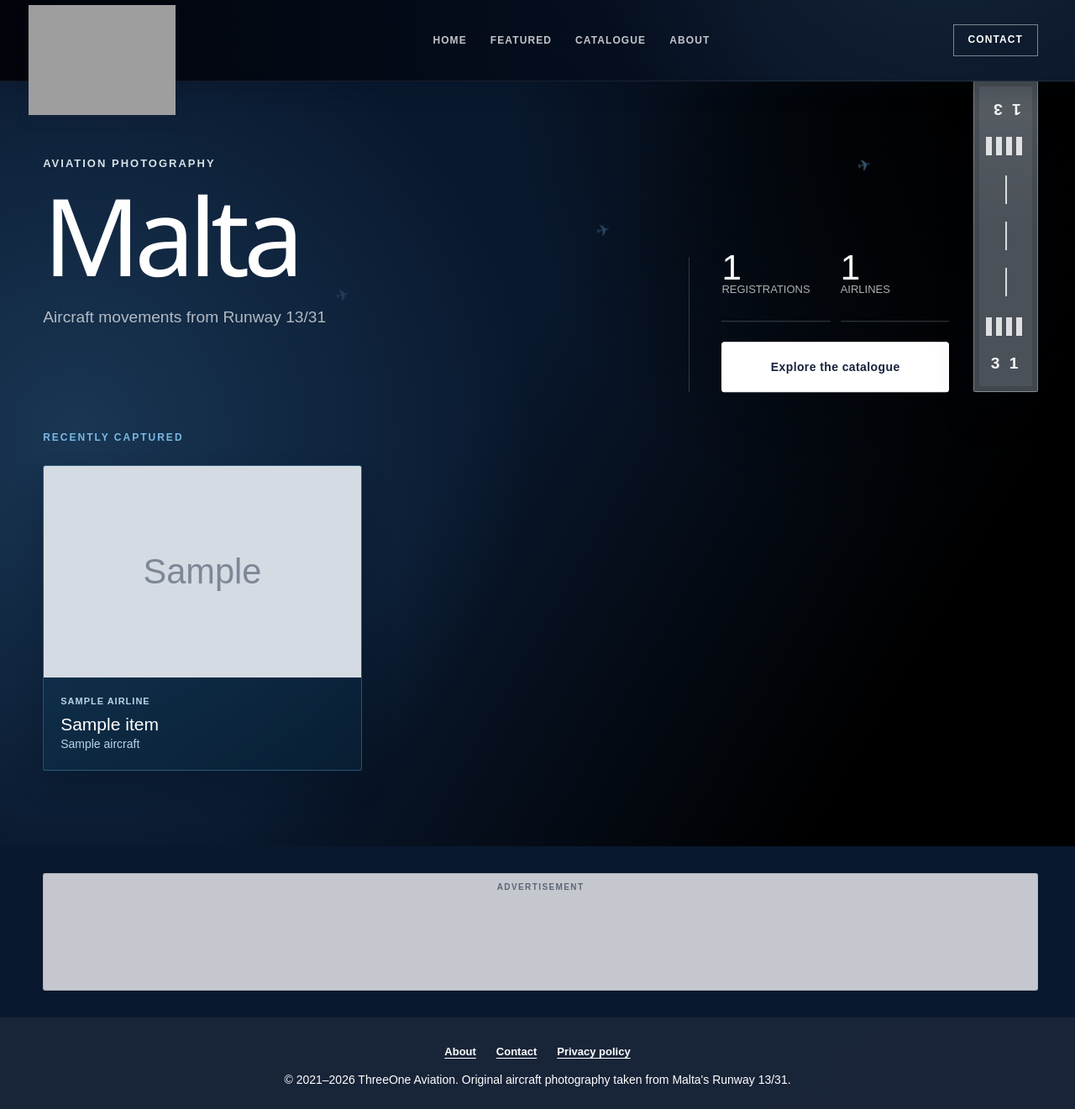
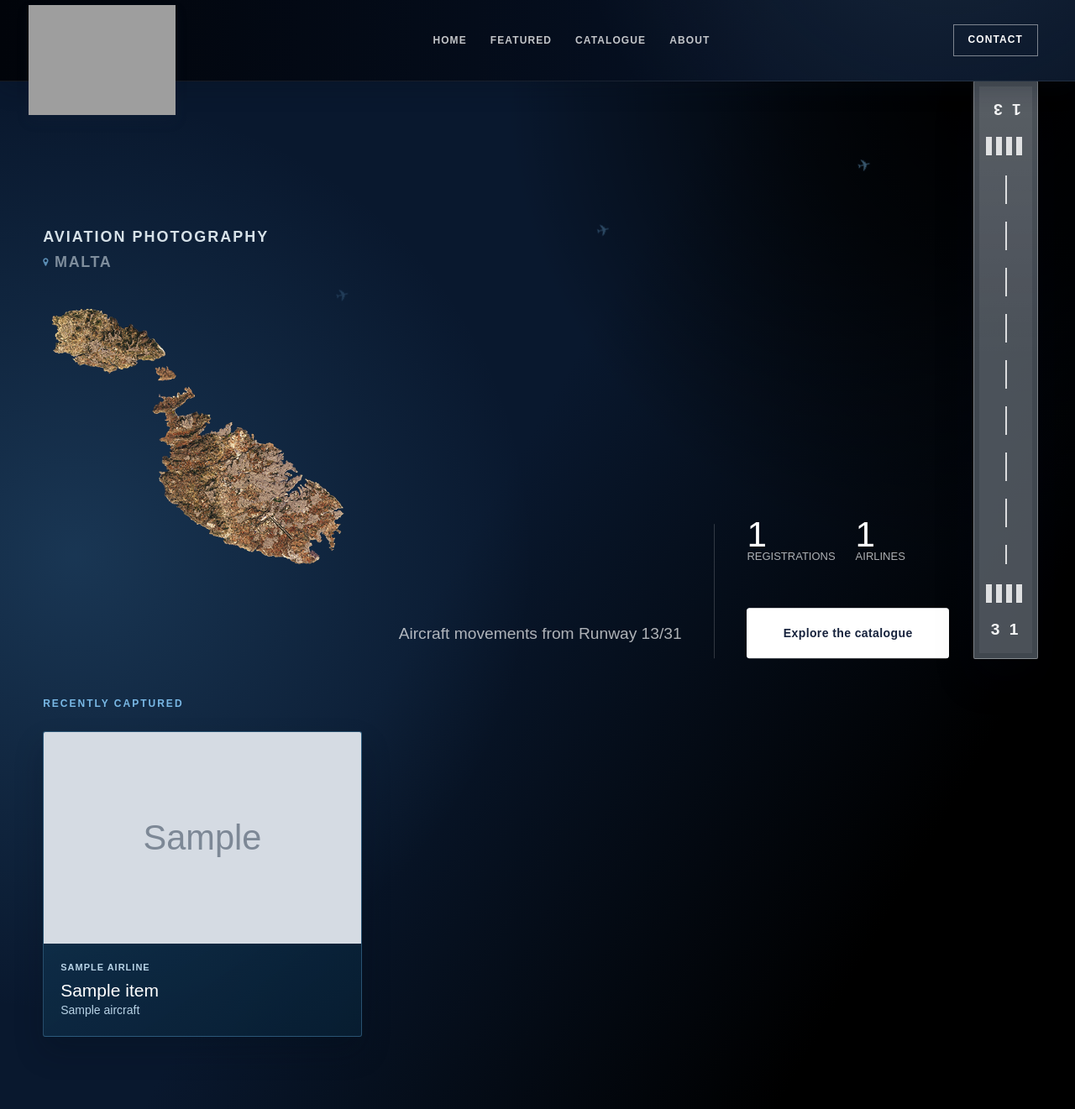
Before and after one commit to andreasant34/threeoneaviation-webapp, a Django app: template aviationwebapp/templates/home/index.html in a window 1280 px wide. Shown: the top 1321 px of the page at 84% size. Run offline with Django 5.2, Linux system fonts and the light colour scheme; the template is opened without the code that fills it: most values are stand-ins (such as "Sample title", 1, 10 or a date in 2020); grey boxes marked "Sample" are stand-in pictures; some web fonts are replaced; grey boxes are pictures that could not be loaded.

Commit message:
Homepage enhancements - Maltese Islands big image

```diff
--- a/aviationwebapp/static/css/site-content.css
+++ b/aviationwebapp/static/css/site-content.css
@@ -237,9 +237,10 @@ body {
     position: relative;
     z-index: 1;
     display: grid;
-    grid-template-columns: minmax(0, 1.45fr) minmax(310px, 0.55fr);
-    gap: clamp(52px, 8vw, 124px);
+    grid-template-columns: minmax(0, 1.15fr) minmax(330px, 0.7fr) minmax(280px, 0.62fr);
+    gap: clamp(24px, 3vw, 44px);
     align-items: end;
+    min-height: calc(100vh - 96px - clamp(132px, 14vw, 212px));
 }
 
 .home-hero-copy {
@@ -261,10 +262,48 @@ body {
     text-transform: none;
 }
 
+.home-hero h1.hero-islands {
+    margin-bottom: 0;
+    line-height: 0;
+}
+
+.hero-islands img {
+    display: block;
+    width: clamp(230px, 29vw, 420px);
+    max-width: 100%;
+    height: auto;
+}
+
 .home-hero .hero-discipline {
-    margin-bottom: 20px;
+    margin-bottom: 8px;
     color: #d6e1e8;
-    font-size: 13px;
+    font-size: 18px;
+    white-space: nowrap;
+}
+
+.home-hero .hero-location {
+    display: flex;
+    align-items: center;
+    gap: 6px;
+    margin: 0 0 18px;
+    color: rgba(214, 225, 232, 0.56);
+    font-size: 18px;
+    font-weight: 700;
+    line-height: 1;
+    letter-spacing: 1.6px;
+    text-transform: uppercase;
+}
+
+.home-hero .hero-location .fa {
+    color: var(--home-blue-detail);
+    font-size: 11px;
+    opacity: 0.72;
+}
+
+@media (min-width: 1440px) {
+    .home-hero .hero-discipline {
+        font-size: 38px;
+    }
 }
 
 .home-hero h1 .hero-location-marker {
@@ -282,6 +321,16 @@ body {
     color: rgba(255, 255, 255, 0.68) !important;
     font-size: clamp(17px, 1.5vw, 20px) !important;
     line-height: 1.5 !important;
+}
+
+.home-hero-masthead > .hero-intro {
+    position: relative;
+    top: var(--hero-catalogue-drop);
+    align-self: end;
+    justify-self: end;
+    margin-bottom: 15px;
+    text-align: right;
+    white-space: nowrap;
 }
 
 .hero-runway-mark {
@@ -409,7 +458,6 @@ body {
     padding: 0 12px 22px 0;
     color: #fff;
     background: transparent;
-    border-bottom: 1px solid rgba(201, 216, 226, 0.28);
 }
 
 .hero-catalogue .archive-stats dt {
@@ -419,6 +467,10 @@ body {
     text-decoration: none;
 }
 
+.hero-catalogue .registration-count {
+    font-variant-numeric: tabular-nums;
+}
+
 .hero-catalogue .archive-stats dd {
     color: rgba(255, 255, 255, 0.68);
 }
@@ -480,6 +532,7 @@ body {
 /* The ready class is added after the site preloader clears so the entrance
    sequence is visible instead of running behind it. */
 .home-page.home-motion-ready .home-hero-copy > *,
+.home-page.home-motion-ready .home-hero-masthead > .hero-intro,
 .home-page.home-motion-ready .hero-catalogue .archive-stats,
 .home-page.home-motion-ready .hero-catalogue-action,
 .home-page.home-motion-ready .hero-latest-heading,
@@ -491,11 +544,15 @@ body {
     animation-delay: 80ms;
 }
 
+.home-page.home-motion-ready .home-hero-copy .hero-location {
+    animation-delay: 150ms;
+}
+
 .home-page.home-motion-ready .home-hero-copy h1 {
-    animation-delay: 180ms;
-}
-
-.home-page.home-motion-ready .home-hero-copy .hero-intro {
+    animation-delay: 220ms;
+}
+
+.home-page.home-motion-ready .home-hero-masthead > .hero-intro {
     animation-delay: 300ms;
 }
 
@@ -594,6 +651,7 @@ body {
 
 @media (prefers-reduced-motion: reduce) {
     .home-page.home-motion-ready .home-hero-copy > *,
+    .home-page.home-motion-ready .home-hero-masthead > .hero-intro,
     .home-page.home-motion-ready .hero-catalogue .archive-stats,
     .home-page.home-motion-ready .hero-catalogue-action,
     .home-page.home-motion-ready .hero-runway-mark,
@@ -1458,8 +1516,8 @@ footer.aurel_footer.site-footer .aurel_footer_inner {
     }
 
     .home-hero-masthead {
-        grid-template-columns: minmax(0, 1fr) minmax(300px, 0.78fr);
-        gap: 38px;
+        grid-template-columns: minmax(0, 1fr) minmax(300px, 0.62fr) minmax(280px, 0.78fr);
+        gap: 24px;
     }
 }
 
@@ -1501,6 +1559,15 @@ footer.aurel_footer.site-footer .aurel_footer_inner {
     .home-hero-masthead {
         grid-template-columns: 1fr;
         gap: 48px;
+    }
+
+    .home-hero-masthead > .hero-intro {
+        top: 0;
+        max-width: 420px;
+        justify-self: start;
+        margin-bottom: 0;
+        text-align: left;
+        white-space: normal;
     }
 
     .hero-catalogue {
--- a/aviationwebapp/templates/home/index.html
+++ b/aviationwebapp/templates/home/index.html
@@ -1,4 +1,5 @@
 {% extends 'layout.html' %}
+{% load static %}
 
 {% block title %}Aircraft Photography & Plane Spotting from Malta's runway 13/31{% endblock title %}
 {% block meta_description %}Explore original aircraft photography from Malta and browse our catalogue by airline and registration.{% endblock meta_description %}
@@ -10,13 +11,17 @@
         <div class="home-hero-masthead">
             <div class="home-hero-copy">
                 <p class="eyebrow hero-discipline">Aviation photography</p>
-                <h1 id="home-title">Malta</h1>
-                <p class="hero-intro">Aircraft movements from Runway 13/31</p>
+                <p class="hero-location"><i class="fa fa-map-marker" aria-hidden="true"></i><span>Malta</span></p>
+                <h1 class="hero-islands" id="home-title">
+                    <img src="{% static 'img/malteseIslands.png' %}" alt="Malta" width="500" height="500" decoding="async" fetchpriority="high">
+                </h1>
             </div>
+
+            <p class="hero-intro">Aircraft movements from Runway 13/31</p>
 
             <aside class="hero-catalogue" aria-label="Catalogue summary">
                 <dl class="archive-stats" aria-label="Catalogue statistics">
-                    <div><dt>{{ registrations_count }}</dt><dd>registrations</dd></div>
+                    <div><dt class="registration-count" data-count="{{ registrations_count }}">{{ registrations_count }}</dt><dd>registrations</dd></div>
                     <div><dt>{{ airlines_count }}</dt><dd>airlines</dd></div>
                 </dl>
                 <div class="hero-actions hero-catalogue-action">
```
Also changed, not shown: aviationwebapp/static/js/theme.js (+37 -0 lines), aviationwebapp/static/img/malteseIslands.png (added).
